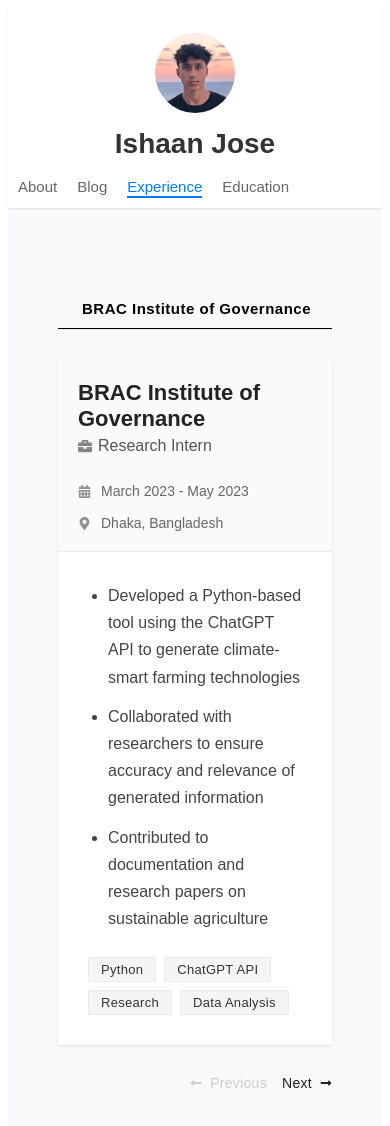
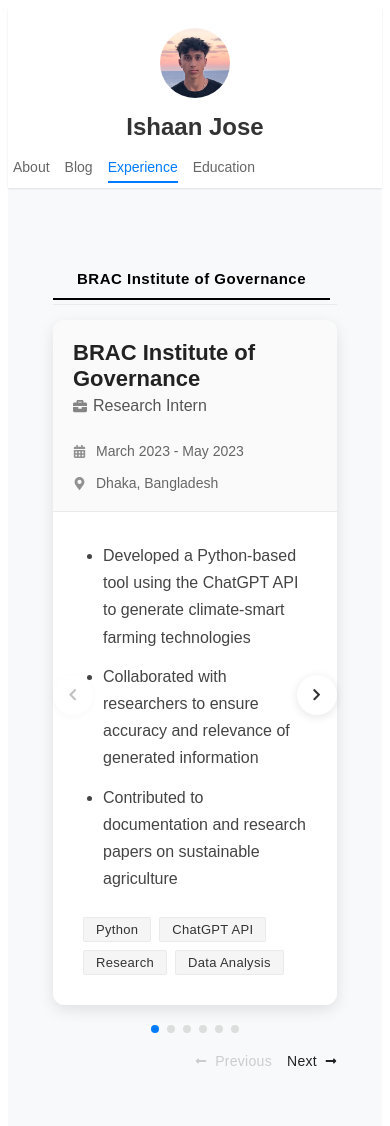
Before and after one commit to ishaanjose/ishaan-portfolio, a React (Create React App) app: page /experience in a window 390 px wide. Shown: the top 1126 px of the page. Built offline with nearby package versions, Linux system fonts and the light colour scheme.

Commit message:
Better mobile education and experience cards

```diff
--- a/package.json
+++ b/package.json
@@ -15,6 +15,7 @@
     "react-markdown": "^10.1.0",
     "react-router-dom": "^6.26.0",
     "react-scripts": "5.0.1",
+    "react-swipeable": "^7.0.2",
     "react-world-flags": "^1.6.0",
     "styled-components": "^6.1.12",
     "web-vitals": "^2.1.4"
--- a/src/components/Education.js
+++ b/src/components/Education.js
@@ -2,6 +2,8 @@
 import styled from 'styled-components';
 import { motion, AnimatePresence } from 'framer-motion';
 import { FaGraduationCap, FaCalendarAlt, FaMapMarkerAlt, FaLongArrowAltRight } from 'react-icons/fa';
+import { useSwipeable } from 'react-swipeable';
+import { FaChevronLeft, FaChevronRight } from 'react-icons/fa';
 
 const Container = styled.div`
   max-width: 1100px;
@@ -261,8 +263,15 @@
         setActiveTab(prev => (prev === educationItems.length - 1 ? prev : prev + 1));
     };
 
+    const swipeHandlers = useSwipeable({
+        onSwipedLeft: () => navigateNext(),
+        onSwipedRight: () => navigatePrev(),
+        preventDefaultTouchmoveEvent: true,
+        trackMouse: true
+    });
+
     return (
-        <Container>
+        <Container {...swipeHandlers}>
 
             <TabsContainer>
                 {educationItems.map((edu, index) => (
@@ -323,7 +332,7 @@
                         onClick={navigatePrev}
                         disabled={activeTab === 0}
                     >
-                        <FaLongArrowAltRight style={{ transform: 'rotate(180deg)' }} />
+                        <FaChevronLeft />
                         Previous
                     </NavButton>
                     <NavButton
@@ -331,7 +340,7 @@
                         disabled={activeTab === educationItems.length - 1}
                     >
                         Next
-                        <FaLongArrowAltRight />
+                        <FaChevronRight />
                     </NavButton>
                 </NavButtons>
             </EducationContainer>
--- a/src/components/Experience.js
+++ b/src/components/Experience.js
@@ -1,14 +1,18 @@
-import React, { useState } from 'react';
+import React, { useState, useEffect } from 'react';
 import styled from 'styled-components';
 import { motion, AnimatePresence } from 'framer-motion';
-import { FaBriefcase, FaCalendarAlt, FaMapMarkerAlt, FaLongArrowAltRight } from 'react-icons/fa';
+import { useSwipeable } from 'react-swipeable';
+import { FaBriefcase, FaCalendarAlt, FaMapMarkerAlt, FaLongArrowAltRight, FaChevronLeft, FaChevronRight } from 'react-icons/fa';
 
 const Container = styled.div`
   max-width: 1100px;
   margin: 0 auto;
   padding: 40px 20px;
+
+  @media (max-width: 768px) {
+    padding: 30px 15px;
+  }
 `;
-
 
 const ExperienceContainer = styled.div`
   position: relative;
@@ -27,6 +31,8 @@
 
   @media (max-width: 768px) {
     justify-content: flex-start;
+    padding-bottom: 5px;
+    margin-bottom: 15px;
   }
 `;
 
@@ -59,17 +65,43 @@
   }
 `;
 
+const SwipeIndicator = styled.div`
+  display: none;
+
+  @media (max-width: 768px) {
+    display: flex;
+    align-items: center;
+    justify-content: center;
+    padding: 10px 0;
+    color: #888;
+    font-size: 13px;
+    gap: 8px;
+
+    svg {
+      animation: swipeHint 1.5s infinite;
+    }
+
+    @keyframes swipeHint {
+      0% { transform: translateX(0); opacity: 0.5; }
+      50% { transform: translateX(10px); opacity: 1; }
+      100% { transform: translateX(0); opacity: 0.5; }
+    }
+  }
+`;
+
 const CardContainer = styled(motion.div)`
   display: flex;
   flex-direction: column;
   background: white;
-  border-radius: 2px;
-  box-shadow: 0 1px 3px rgba(0, 0, 0, 0.1);
+  border-radius: 12px;
+  box-shadow: 0 5px 15px rgba(0, 0, 0, 0.1);
   overflow: hidden;
-  margin-bottom: 30px;
+  margin-bottom: 20px;
 
   @media (min-width: 768px) {
     flex-direction: row;
+    border-radius: 2px;
+    box-shadow: 0 1px 3px rgba(0, 0, 0, 0.1);
   }
 `;
 
@@ -203,8 +235,64 @@
   }
 `;
 
+const MobileNavArrows = styled.div`
+  display: none;
+
+  @media (max-width: 768px) {
+    display: flex;
+    justify-content: space-between;
+    position: absolute;
+    top: 50%;
+    left: 0;
+    right: 0;
+    transform: translateY(-50%);
+    z-index: 10;
+    pointer-events: none;
+  }
+`;
+
+const NavArrow = styled.button`
+  width: 40px;
+  height: 40px;
+  border-radius: 50%;
+  background: white;
+  color: #333;
+  border: none;
+  display: flex;
+  align-items: center;
+  justify-content: center;
+  box-shadow: 0 2px 10px rgba(0, 0, 0, 0.1);
+  cursor: pointer;
+  pointer-events: auto;
+  opacity: ${props => props.disabled ? 0.3 : 1};
+
+  &:active {
+    background: #f8f8f8;
+  }
+`;
+
+const ProgressIndicator = styled.div`
+  display: none;
+
+  @media (max-width: 768px) {
+    display: flex;
+    justify-content: center;
+    gap: 8px;
+    margin-bottom: 20px;
+  }
+`;
+
+const ProgressDot = styled.div`
+  width: 8px;
+  height: 8px;
+  border-radius: 50%;
+  background: ${props => props.active ? '#007bff' : '#ddd'};
+  transition: background 0.3s ease;
+`;
+
 function Experience() {
     const [activeTab, setActiveTab] = useState(0);
+    const [showSwipeHint, setShowSwipeHint] = useState(true);
 
     const experiences = [
         {
@@ -287,13 +375,33 @@
         }
     ];
 
+    useEffect(() => {
+      const timer = setTimeout(() => {
+        setShowSwipeHint(false);
+      }, 5000);
+
+      return () => clearTimeout(timer);
+    }, []);
+
     const navigatePrev = () => {
-        setActiveTab(prev => (prev === 0 ? prev : prev - 1));
+        if (activeTab > 0) {
+          setActiveTab(prev => prev - 1);
+          setShowSwipeHint(false);
+        }
     };
 
     const navigateNext = () => {
-        setActiveTab(prev => (prev === experiences.length - 1 ? prev : prev + 1));
+        if (activeTab < experiences.length - 1) {
+          setActiveTab(prev => prev + 1);
+          setShowSwipeHint(false);
+        }
     };
+
+    const swipeHandlers = useSwipeable({
+      onSwipedLeft: () => navigateNext(),
+      onSwipedRight: () => navigatePrev(),
+      trackMouse: false
+    });
 
     return (
         <Container>
@@ -309,7 +417,15 @@
                 ))}
             </TabsContainer>
 
-            <ExperienceContainer>
+            {showSwipeHint && (
+                <SwipeIndicator>
+                    <FaChevronLeft />
+                    Swipe to navigate
+                    <FaChevronRight />
+                </SwipeIndicator>
+            )}
+
+            <ExperienceContainer {...swipeHandlers}>
                 <AnimatePresence mode="wait">
                     <CardContainer
                         key={activeTab}
@@ -350,6 +466,27 @@
                     </CardContainer>
                 </AnimatePresence>
 
+                <MobileNavArrows>
+                    <NavArrow
+                        onClick={navigatePrev}
+                        disabled={activeTab === 0}
+                    >
+                        <FaChevronLeft />
+                    </NavArrow>
+                    <NavArrow
+                        onClick={navigateNext}
+                        disabled={activeTab === experiences.length - 1}
+                    >
+                        <FaChevronRight />
+                    </NavArrow>
+                </MobileNavArrows>
+
+                <ProgressIndicator>
+                    {experiences.map((_, index) => (
+                        <ProgressDot key={index} active={activeTab === index} />
+                    ))}
+                </ProgressIndicator>
+
                 <NavButtons>
                     <NavButton
                         onClick={navigatePrev}
--- a/src/components/Header.js
+++ b/src/components/Header.js
@@ -14,7 +14,7 @@
   transition: height 0.3s ease;
 
   @media (max-width: 768px) {
-    height: ${props => props.isScrolled ? '80px' : '200px'};
+    height: ${props => props.isScrolled ? '70px' : '180px'};
   }
 `;
 
@@ -30,7 +30,7 @@
   transition: padding 0.3s ease;
 
   @media (max-width: 768px) {
-    padding: ${props => props.isScrolled ? '10px 0 0 0' : '25px 0 0 0'};
+    padding: ${props => props.isScrolled ? '5px 0 0 0' : '20px 0 0 0'};
   }
 `;
 
@@ -51,8 +51,8 @@
   transition: all 0.3s ease;
 
   @media (max-width: 768px) {
-    width: ${props => props.isScrolled ? '50px' : '80px'};
-    height: ${props => props.isScrolled ? '50px' : '80px'};
+    width: ${props => props.isScrolled ? '40px' : '70px'};
+    height: ${props => props.isScrolled ? '40px' : '70px'};
   }
 `;
 
@@ -67,7 +67,7 @@
   overflow: hidden;
 
   @media (max-width: 768px) {
-    font-size: 28px;
+    font-size: 24px;
   }
 `;
 
@@ -80,12 +80,12 @@
   transition: padding 0.3s ease;
 
   @media (max-width: 768px) {
-    gap: 20px;
-    padding: 10px 0;
+    gap: 15px;
+    padding: 5px 0;
     overflow-x: auto;
     -webkit-overflow-scrolling: touch;
     justify-content: flex-start;
-    padding-left: 20px;
+    padding-left: 10px;
 
     &::-webkit-scrollbar {
       display: none;
@@ -107,8 +107,8 @@
   }
 
   @media (max-width: 768px) {
-    font-size: ${props => props.$isScrolled ? '13px' : '15px'};
-    padding: 8px 0;
+    font-size: ${props => props.$isScrolled ? '12px' : '14px'};
+    padding: 6px 0;
   }
 `;
 
```
Also changed, not shown: 1 other file (tests, documents, lock files or other folders).
